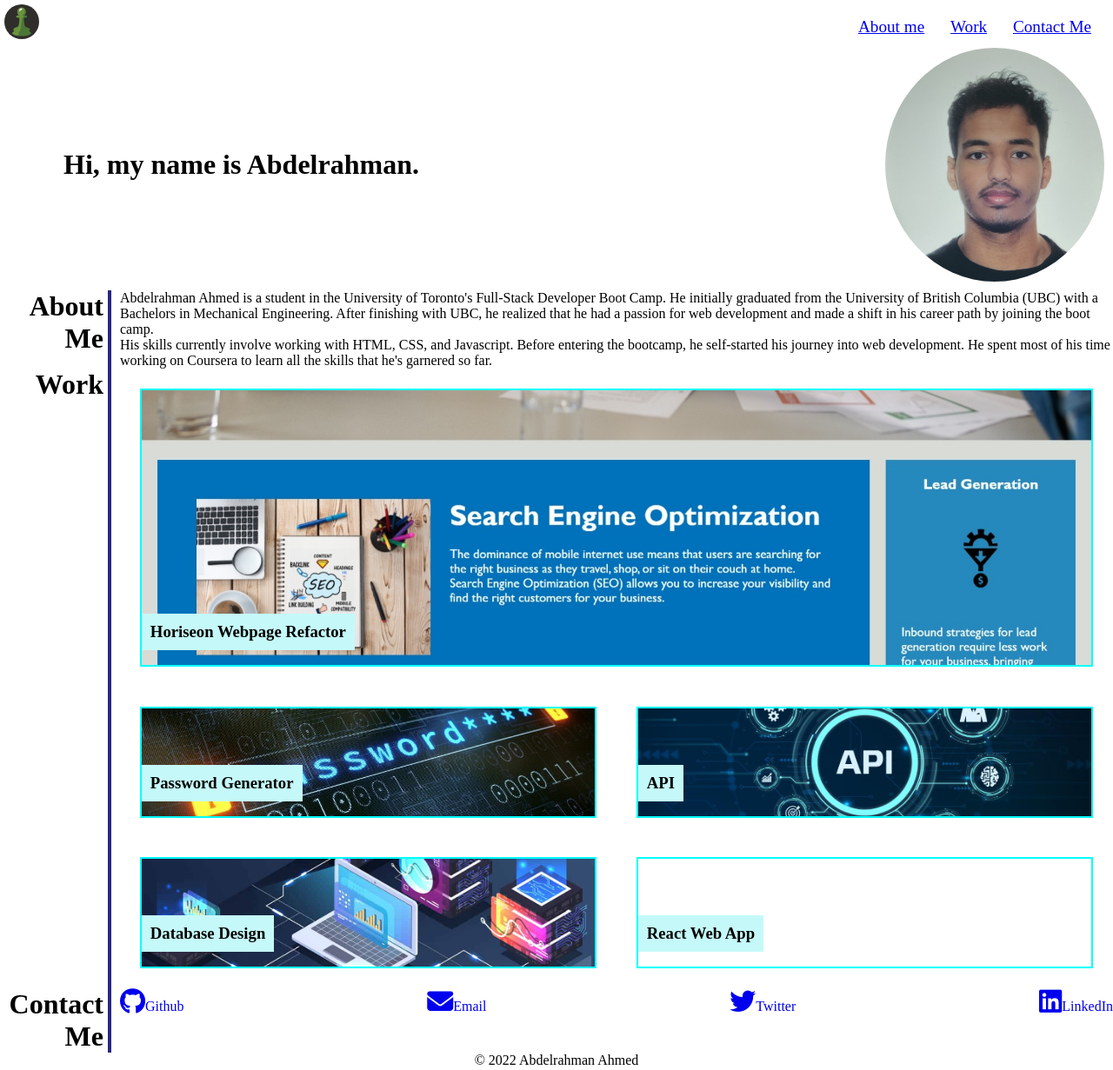
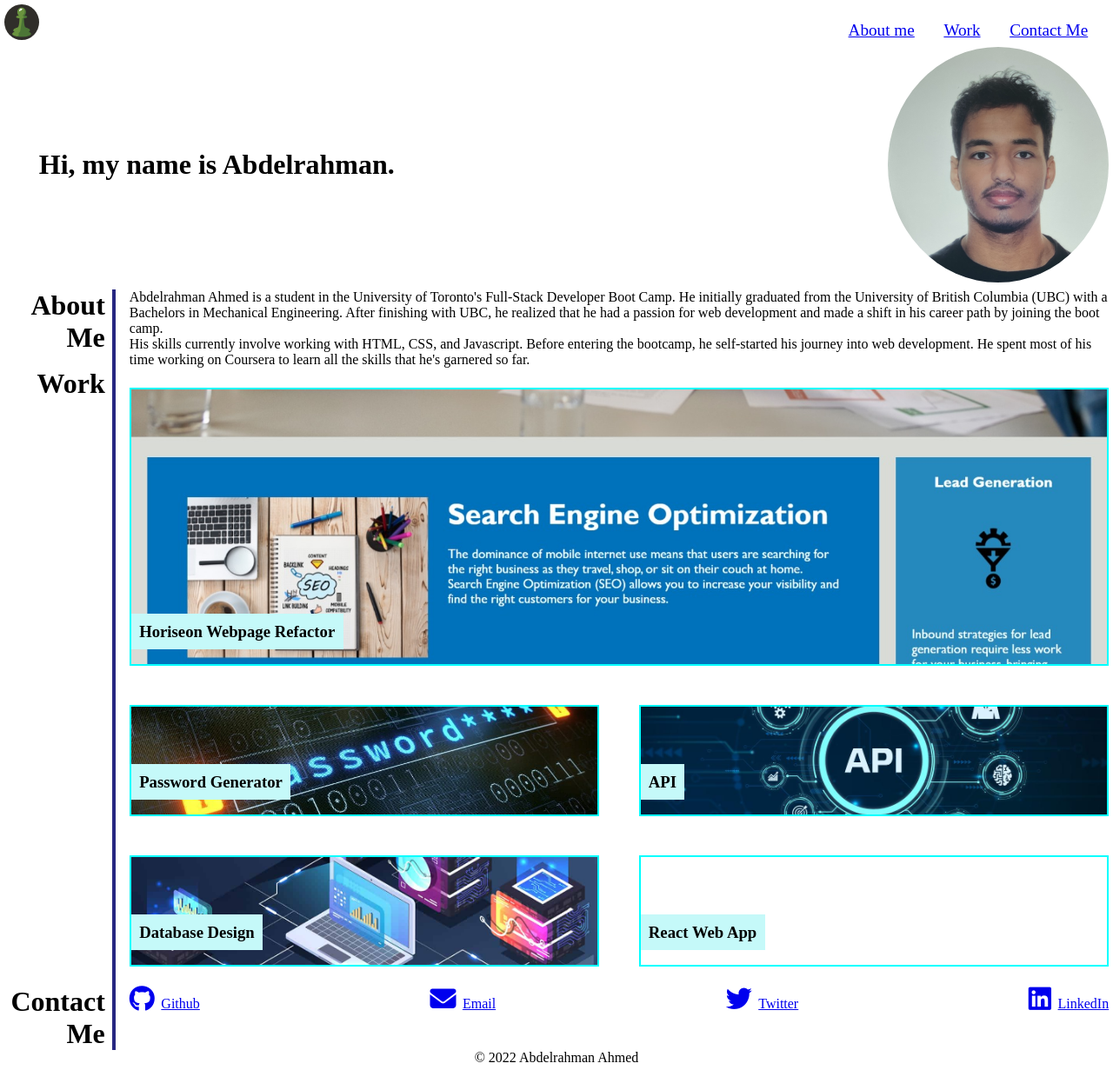
Before and after one commit to AbdelrahmanAhmed605/abeds-portfolio, a plain HTML site: page index.html in a window 1280 px wide. Shown: the whole page at 87% size. Drawn offline with Linux system fonts and the light colour scheme.

Commit message:
Applied changes to paddings and margins throughout page

```diff
--- a/assets/style.css
+++ b/assets/style.css
@@ -4,8 +4,11 @@
     margin: 0;
 }
 
+body{
+    margin: 0.3em;
+}
+
 header{
-    margin: 5px;
     display: flex;
     justify-content: space-between;
 }
@@ -17,8 +20,8 @@ header img{
 
 #main-nav{
     display: inline-block;
-    padding-top: 15px;
-    margin-right: 20px;
+    padding-top: 1em;
+    margin-right: 1.25em;
     font-family: 'Times New Roman', Arial, Georgia, Calibri, Cambria, Helvetica, sans-serif, serif;
     font-size: 1.2em;
 }
@@ -29,7 +32,7 @@ header img{
 
 #main-nav li{
     display: inline-block;
-    margin-left: 25px;
+    margin-left: 1.5em;
 }
 
 #main-nav li a{
@@ -41,11 +44,11 @@ header img{
     align-items: center;
     justify-content: space-between;
 
-    margin: 10px;
+    margin: 0.5em 0 0.5em 0;
 }
 
 #user-intro h1{
-    padding-left: 5%;
+    padding-left: 1.25em;
     font-size: 2em;
 }
 
@@ -56,11 +59,11 @@ header img{
 
 .section-title{
     border-right: solid 4px rgb(39, 39, 129);
-    margin-right:10px;
+    margin-right:0.5em;
     font-size: 2em;
     width: 4em;
     text-align: end;
-    padding-right: 5px;
+    padding-right: 0.25em;
 }
 
 #about-me-sec{
@@ -87,9 +90,17 @@ header img{
 }
 
 #work-nav ul li{
-    width: 46%;
-    margin: 2%;
+    width: 48%;
+    margin: 2% 0;
     position: relative;
+}
+
+#work-nav ul li:nth-child(2), #work-nav ul li:nth-child(4){
+    margin-right: 2%;
+}
+
+#work-nav ul li:nth-child(3),#work-nav ul li:nth-child(5){
+    margin-left: 2%;
 }
 
 #work-nav #first-project{
@@ -131,7 +142,7 @@ header img{
     color: black;
     position: absolute;
     background-color: rgb(197, 249, 249);
-    padding: 10px;
+    padding: 0.5em;
     bottom: 1em;
 }
 
@@ -150,12 +161,9 @@ header img{
     list-style-type: none;
 }
 
-#contacts-nav ul a{
-    text-decoration: none;
-}
-
 .fa-brands, .fa-solid{
     font-size: 30px;
+    padding-right: 0.25em;
 }
 
 footer{
```
